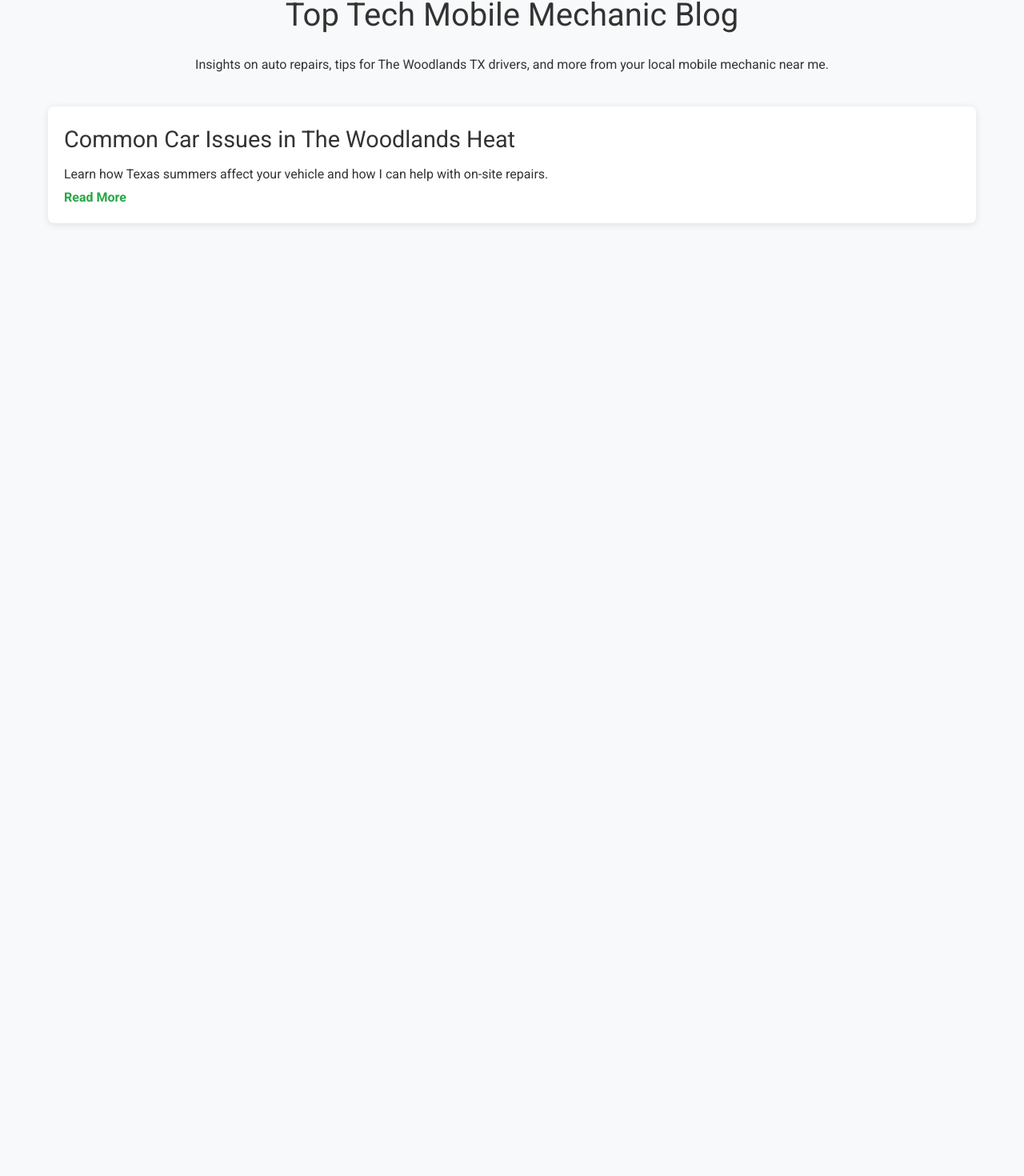
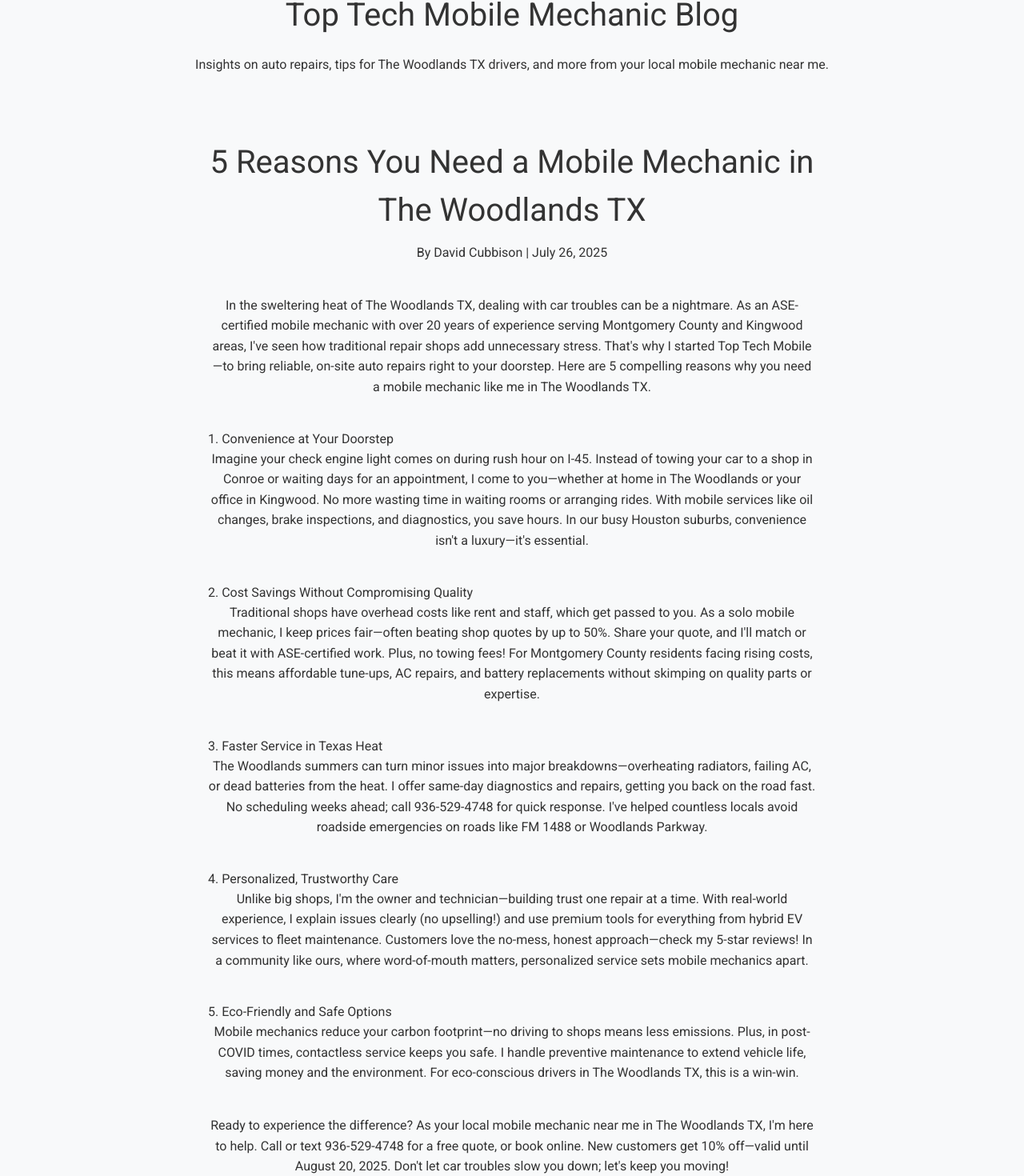
Before and after one commit to dacubbison/nextjs-boilerplate, a Next.js app: page /blog in a window 1280 px wide. Shown: the part 51-1521 px from the top of the page at 80% size. Before the commit the page ends 800 px from the top, so only its background shows below. Built offline with nearby package versions, Linux system fonts and the light colour scheme.

Commit message:
Add blog post and update Yelp description

```diff
--- a/app/blog/page.tsx
+++ b/app/blog/page.tsx
@@ -3,14 +3,28 @@
     <main className="blog-main">
       <h1>Top Tech Mobile Mechanic Blog</h1>
       <p>Insights on auto repairs, tips for The Woodlands TX drivers, and more from your local mobile mechanic near me.</p>
-      <ul className="blog-list">
-        <li>
-          <h2>Common Car Issues in The Woodlands Heat</h2>
-          <p>Learn how Texas summers affect your vehicle and how I can help with on-site repairs.</p>
-          <a href="/blog/common-issues-woodlands">Read More</a>
-        </li>
-        {/* Add more posts */}
-      </ul>
+      <article className="blog-post">
+        <h1>5 Reasons You Need a Mobile Mechanic in The Woodlands TX</h1>
+        <p className="text-gray-500 text-sm mb-4">By David Cubbison | July 26, 2025</p>
+        <p>In the sweltering heat of The Woodlands TX, dealing with car troubles can be a nightmare. As an ASE-certified mobile mechanic with over 20 years of experience serving Montgomery County and Kingwood areas, I've seen how traditional repair shops add unnecessary stress. That's why I started Top Tech Mobile—to bring reliable, on-site auto repairs right to your doorstep. Here are 5 compelling reasons why you need a mobile mechanic like me in The Woodlands TX.</p>
+
+        <h2>1. Convenience at Your Doorstep</h2>
+        <p>Imagine your check engine light comes on during rush hour on I-45. Instead of towing your car to a shop in Conroe or waiting days for an appointment, I come to you—whether at home in The Woodlands or your office in Kingwood. No more wasting time in waiting rooms or arranging rides. With mobile services like oil changes, brake inspections, and diagnostics, you save hours. In our busy Houston suburbs, convenience isn't a luxury—it's essential.</p>
+
+        <h2>2. Cost Savings Without Compromising Quality</h2>
+        <p>Traditional shops have overhead costs like rent and staff, which get passed to you. As a solo mobile mechanic, I keep prices fair—often beating shop quotes by up to 50%. Share your quote, and I'll match or beat it with ASE-certified work. Plus, no towing fees! For Montgomery County residents facing rising costs, this means affordable tune-ups, AC repairs, and battery replacements without skimping on quality parts or expertise.</p>
+
+        <h2>3. Faster Service in Texas Heat</h2>
+        <p>The Woodlands summers can turn minor issues into major breakdowns—overheating radiators, failing AC, or dead batteries from the heat. I offer same-day diagnostics and repairs, getting you back on the road fast. No scheduling weeks ahead; call 936-529-4748 for quick response. I've helped countless locals avoid roadside emergencies on roads like FM 1488 or Woodlands Parkway.</p>
+
+        <h2>4. Personalized, Trustworthy Care</h2>
+        <p>Unlike big shops, I'm the owner and technician—building trust one repair at a time. With real-world experience, I explain issues clearly (no upselling!) and use premium tools for everything from hybrid EV services to fleet maintenance. Customers love the no-mess, honest approach—check my 5-star reviews! In a community like ours, where word-of-mouth matters, personalized service sets mobile mechanics apart.</p>
+
+        <h2>5. Eco-Friendly and Safe Options</h2>
+        <p>Mobile mechanics reduce your carbon footprint—no driving to shops means less emissions. Plus, in post-COVID times, contactless service keeps you safe. I handle preventive maintenance to extend vehicle life, saving money and the environment. For eco-conscious drivers in The Woodlands TX, this is a win-win.</p>
+
+        <p>Ready to experience the difference? As your local mobile mechanic near me in The Woodlands TX, I'm here to help. Call or text 936-529-4748 for a free quote, or book online. New customers get 10% off—valid until August 20, 2025. Don't let car troubles slow you down; let's keep you moving!</p>
+      </article>
     </main>
   );
 }
```
